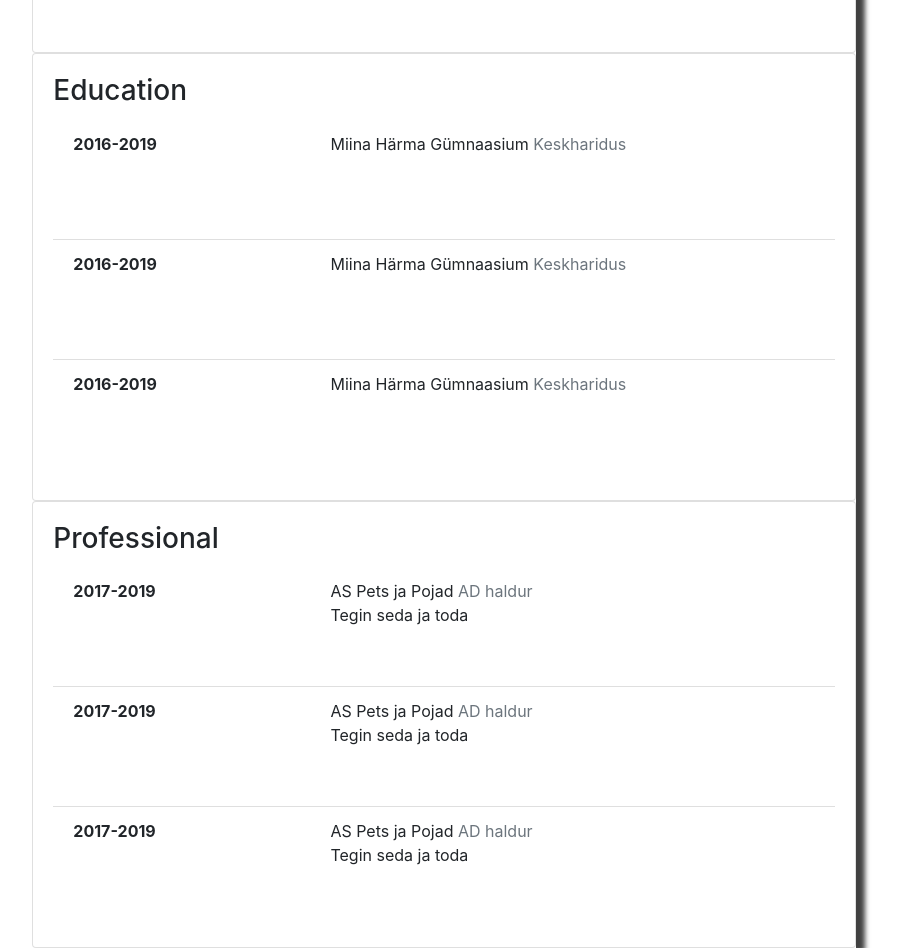
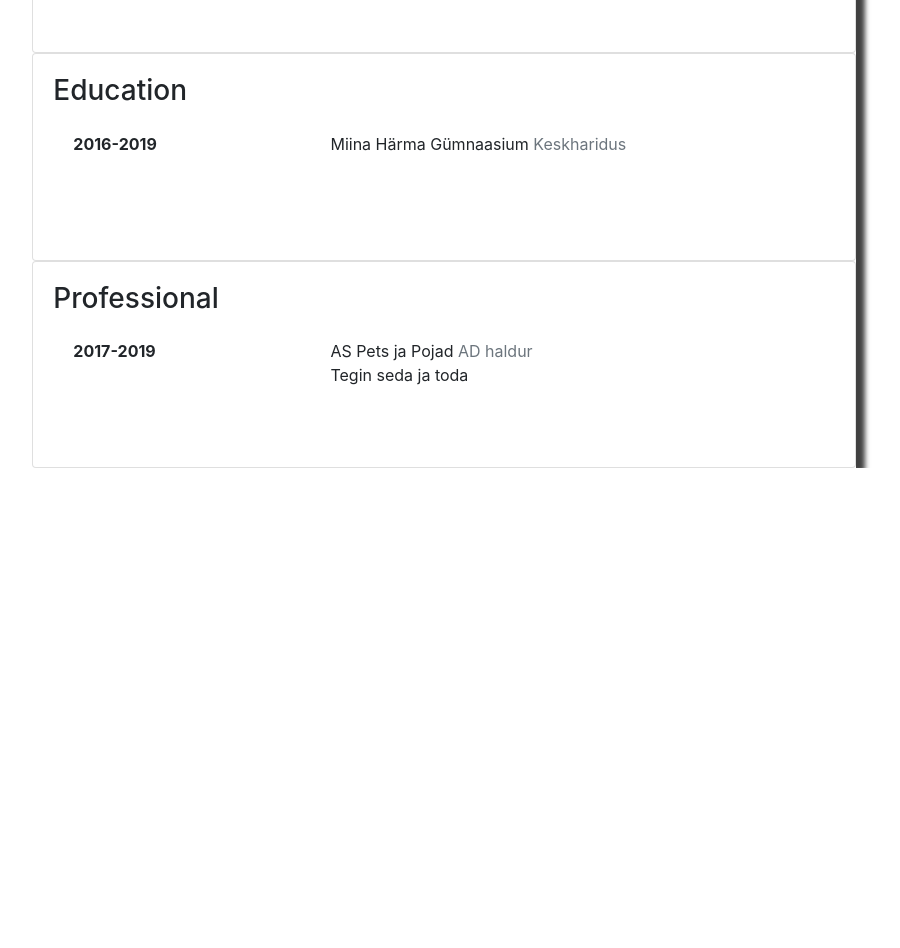
Before and after one commit to eriksolg/odin-project, a React (Create React App) app in the folder cv-project/: page / in a window 1280 px wide. Shown: the part 380-1328 px from the top of the page, without its empty margins (196-1096 px from the left). After the commit the page ends 848 px from the top, so only its background shows below. Built offline with nearby package versions, Linux system fonts and the light colour scheme.

Commit message:
Move state to central app

```diff
--- a/cv-project/src/App.js
+++ b/cv-project/src/App.js
@@ -8,6 +8,33 @@ import ProfessionalSection from './components/ProfessionalSection'
 class App extends React.Component {
   constructor() {
     super()
+
+    this.state = {
+      firstName: 'Michelangelo',
+      lastName: 'Crisostomus',
+      profession: 'IT-specialist',
+      address: 'My Address 25, Jõhvi, Estonia',
+      phone: '+372 12345678',
+      birth: '1991-11-11',
+      email: 'my.email@gmail.com',
+      educationData: [
+        {
+          start: '2016-01-01',
+          end: '2019-01-01',
+          schoolName: 'Miina Härma Gümnaasium',
+          degree: 'Keskharidus',
+        }
+      ],
+      professionalData: [
+        {
+          start: '2017-01-01',
+          end: '2019-01-01',
+          companyName: 'AS Pets ja Pojad',
+          profession: 'AD haldur',
+          description: 'Tegin seda ja toda',
+        }
+      ],
+    }
   }
 
   render() {
@@ -19,12 +46,25 @@ class App extends React.Component {
           </div>
           <div id="main-content" className="col-xl-8 col-12">
             <div className="m-2">
-              <HeaderSection />
+              <HeaderSection
+                firstName={this.state.firstName}
+                lastName={this.state.lastName}
+                profession={this.state.profession}
+                setState={this.setState.bind(this)} />
             </div>
             <div id="cards-section">
-              <GeneralSection />
-              <EducationSection />
-              <ProfessionalSection />
+              <GeneralSection
+                address={this.state.address}
+                phone={this.state.phone}
+                birth={this.state.birth}
+                email={this.state.email}
+                setState={this.setState.bind(this)} />
+              <EducationSection
+                educationData={this.state.educationData}
+                setState={this.setState.bind(this)} />
+              <ProfessionalSection
+                professionalData={this.state.professionalData}
+                setState={this.setState.bind(this)} />
             </div>
 
           </div>
--- a/cv-project/src/components/EducationSection.js
+++ b/cv-project/src/components/EducationSection.js
@@ -2,18 +2,14 @@ import React, { useState } from 'react'
 import EditButton from './EditButton'
 import FormGroup from './FormGroup'
 
-const EducationRow = () => {
+const EducationRow = (props) => {
 
     const [hover, setHover] = useState(false);
     const [editing, setEditing] = useState(false);
-    const [start, setStart] = useState('2016-01-01');
-    const [end, setEnd] = useState('2019-01-01');
-    const [schoolName, setSchoolName] = useState('Miina Härma Gümnaasium');
-    const [degree, setDegree] = useState('Keskharidus');
-    const [startEdit, setStartEdit] = useState(start);
-    const [endEdit, setEndEdit] = useState(end);
-    const [schoolNameEdit, setSchoolNameEdit] = useState(schoolName);
-    const [degreeEdit, setDegreeEdit] = useState(degree);
+    const [startEdit, setStartEdit] = useState(props.educationData.start);
+    const [endEdit, setEndEdit] = useState(props.educationData.end);
+    const [schoolNameEdit, setSchoolNameEdit] = useState(props.educationData.schoolName);
+    const [degreeEdit, setDegreeEdit] = useState(props.educationData.degree);
 
     const edit = () => {
         setEditing(true);
@@ -21,10 +17,12 @@ const EducationRow = () => {
 
     const submit = () => {
         setEditing(false);
-        setStart(startEdit);
-        setEnd(endEdit);
-        setSchoolName(schoolNameEdit);
-        setDegree(degreeEdit);
+        props.updateEducationData({
+            start: startEdit,
+            end: endEdit,
+            schoolName: schoolNameEdit,
+            degree: degreeEdit,
+        }, props.index)
     }
 
     const getFullYear = (date) => {
@@ -32,7 +30,7 @@ const EducationRow = () => {
     }
 
     return (
-        <li className="list-group-item hover-shade" key={schoolName}
+        <li className="list-group-item hover-shade" key={props.educationData.schoolName}
             onMouseEnter={() => setHover(true)}
             onMouseLeave={() => setHover(false)}
         >
@@ -74,13 +72,13 @@ const EducationRow = () => {
                     <div className="row">
 
                         <div className="col-xl-3 text-nowrap">
-                            <strong>{getFullYear(start)}-{getFullYear(end)}</strong>
+                            <strong>{getFullYear(props.educationData.start)}-{getFullYear(props.educationData.end)}</strong>
                         </div>
 
                         <div className="col-xl-7 offset-xl-1">
-                            <span>{schoolName}</span>
+                            <span>{props.educationData.schoolName}</span>
                             <span> </span>
-                            <span className="text-muted">{degree}</span>
+                            <span className="text-muted">{props.educationData.degree}</span>
                         </div>
 
                         <div className="cosl-xl-1">
@@ -95,19 +93,33 @@ const EducationRow = () => {
 }
 
 
-const EducationSection = () => {
+const EducationSection = (props) => {
 
+    const updateEducationData = (singleEducationData, singleEducationDataIndex) => {
+        props.setState(
+            {
+                educationData: props.educationData.map((educationItem, index) => {
+                    if (index == singleEducationDataIndex) {
+                        return singleEducationData;
+                    }
+                }),
+            }
+        )
+    }
+
+    const educationRows = props.educationData.map((singleEducationData, index) =>
+        <EducationRow
+            educationData={singleEducationData}
+            index={index}
+            updateEducationData={updateEducationData.bind(this)} />
+    );
     return (
         <div className="card">
             <div className="card-body">
                 <h3 className="card-title d-inline-block">Education</h3>
 
                 <ul className="list-group list-group-flush card-columns">
-
-                    <EducationRow />
-                    <EducationRow />
-                    <EducationRow />
-
+                    {educationRows}
                 </ul>
 
             </div>
--- a/cv-project/src/components/HeaderSection.js
+++ b/cv-project/src/components/HeaderSection.js
@@ -3,17 +3,13 @@ import EditButton from './EditButton'
 import FormGroup from './FormGroup'
 
 
-const HeaderSection = () => {
+const HeaderSection = (props) => {
 
     const [editing, setEditing] = useState(false);
     const [hover, setHover] = useState(false);
-    const [firstName, setFirstName] = useState('Michelangelo');
-    const [lastName, setLastName] = useState('Crisostomus');
-    const [profession, setProfession] = useState('IT-specialist');
-    const [firstNameEdit, setFirstNameEdit] = useState(firstName);
-    const [lastNameEdit, setLastNameEdit] = useState(lastName);
-    const [professionEdit, setProfessionEdit] = useState(profession);
-
+    const [firstNameEdit, setFirstNameEdit] = useState(props.firstName);
+    const [lastNameEdit, setLastNameEdit] = useState(props.lastName);
+    const [professionEdit, setProfessionEdit] = useState(props.profession);
 
     const edit = () => {
         setEditing(true);
@@ -21,9 +17,13 @@ const HeaderSection = () => {
 
     const submit = () => {
         setEditing(false);
-        setFirstName(firstNameEdit);
-        setLastName(lastNameEdit);
-        setProfession(professionEdit);
+        props.setState(
+            {
+                firstName: firstNameEdit,
+                lastName: lastNameEdit,
+                profession: professionEdit
+            }
+        )
     }
 
     return (
@@ -58,12 +58,11 @@ const HeaderSection = () => {
                 onMouseEnter={() => setHover(true)}
                 onMouseLeave={() => setHover(false)}
             >
-                <h1 className="d-inline-block">{firstName} {lastName}</h1>
+                <h1 className="d-inline-block">{props.firstName} {props.lastName}</h1>
                 {hover ? <EditButton edit={edit} /> : null}
-                <h3 className="text-muted">{profession}</h3>
+                <h3 className="text-muted">{props.profession}</h3>
             </header >
     )
-
 }
 
 export default HeaderSection
--- a/cv-project/src/components/ProfessionalSection.js
+++ b/cv-project/src/components/ProfessionalSection.js
@@ -2,20 +2,15 @@ import { useState } from 'react'
 import EditButton from './EditButton'
 import FormGroup from './FormGroup'
 
-const ProfessionalRow = () => {
+const ProfessionalRow = (props) => {
 
     const [hover, setHover] = useState(false);
     const [editing, setEditing] = useState(false);
-    const [start, setStart] = useState('2017-01-01');
-    const [end, setEnd] = useState('2019-01-01');
-    const [companyName, setCompanyName] = useState('AS Pets ja Pojad');
-    const [profession, setProfession] = useState('AD haldur');
-    const [description, setDescription] = useState('Tegin seda ja toda');
-    const [startEdit, setStartEdit] = useState(start);
-    const [endEdit, setEndEdit] = useState(end);
-    const [companyNameEdit, setCompanyNameEdit] = useState(companyName);
-    const [professionEdit, setProfessionEdit] = useState(profession);
-    const [descriptionEdit, setDescriptionEdit] = useState(description);
+    const [startEdit, setStartEdit] = useState(props.professionalData.start);
+    const [endEdit, setEndEdit] = useState(props.professionalData.end);
+    const [companyNameEdit, setCompanyNameEdit] = useState(props.professionalData.companyName);
+    const [professionEdit, setProfessionEdit] = useState(props.professionalData.profession);
+    const [descriptionEdit, setDescriptionEdit] = useState(props.professionalData.description);
 
 
     const edit = () => {
@@ -24,11 +19,13 @@ const ProfessionalRow = () => {
 
     const submit = () => {
         setEditing(false);
-        setStart(startEdit);
-        setEnd(endEdit);
-        setCompanyName(companyNameEdit);
-        setProfession(professionEdit);
-        setDescription(descriptionEdit)
+        props.updateProfessionalData({
+            start: startEdit,
+            end: endEdit,
+            companyName: companyNameEdit,
+            profession: professionEdit,
+            description: descriptionEdit
+        }, props.index)
     }
 
     const getFullYear = (date) => {
@@ -36,7 +33,7 @@ const ProfessionalRow = () => {
     }
 
     return (
-        <li className="list-group-item hover-shade" key={companyName}
+        <li className="list-group-item hover-shade" key={props.professionalData.companyName}
             onMouseEnter={() => setHover(true)}
             onMouseLeave={() => setHover(false)}
         >
@@ -85,14 +82,14 @@ const ProfessionalRow = () => {
                     <div className="row">
 
                         <div className="col-xl-3 text-nowrap">
-                            <strong>{getFullYear(start)}-{getFullYear(end)}</strong>
+                            <strong>{getFullYear(props.professionalData.start)}-{getFullYear(props.professionalData.end)}</strong>
                         </div>
 
                         <div className="col-xl-7 offset-xl-1">
-                            <span>{companyName}</span>
+                            <span>{props.professionalData.companyName}</span>
                             <span> </span>
-                            <span className="text-muted">{profession}</span>
-                            <p className="text-justify">{description}</p>
+                            <span className="text-muted">{props.professionalData.profession}</span>
+                            <p className="text-justify">{props.professionalData.description}</p>
                         </div>
 
                         <div className="cosl-xl-1">
@@ -105,15 +102,33 @@ const ProfessionalRow = () => {
 
 }
 
-const ProfessionalSection = () => {
+const ProfessionalSection = (props) => {
+
+    const updateProfessionalData = (singleProfessionalData, singleProfessionalDataIndex) => {
+        props.setState(
+            {
+                professionalData: props.professionalData.map((educationItem, index) => {
+                    if (index == singleProfessionalDataIndex) {
+                        return singleProfessionalData;
+                    }
+                }),
+            }
+        )
+    }
+
+    const professionalRows = props.professionalData.map((singleProfessionalData, index) =>
+        <ProfessionalRow
+            professionalData={singleProfessionalData}
+            index={index}
+            updateProfessionalData={updateProfessionalData.bind(this)} />
+    );
+
     return (
         <div className="card">
             <div className="card-body">
                 <h3 className="card-title d-inline-block">Professional</h3>
                 <ul className="list-group list-group-flush card-columns">
-                    <ProfessionalRow />
-                    <ProfessionalRow />
-                    <ProfessionalRow />
+                    {professionalRows}
                 </ul>
 
             </div>
```
Also changed, not shown: cv-project/src/components/GeneralSection.js (+17 -17 lines), 1 other file (tests, documents, lock files or other folders).
